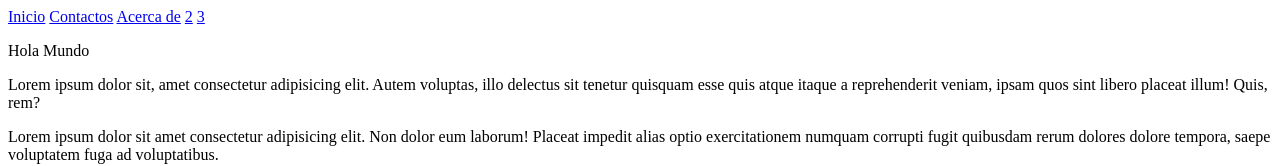
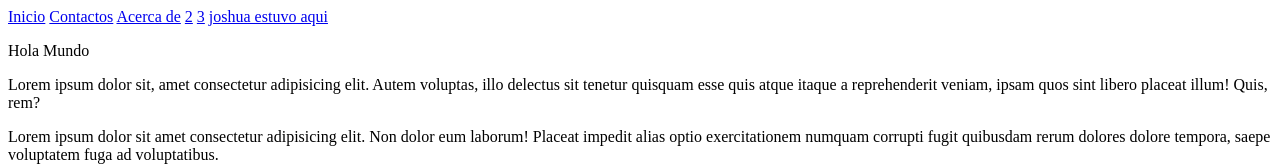
Before and after one commit to raulchvzt/prueba, a plain HTML site: page index.html in a window 1280 px wide. Shown: the top 166 px of the page. Drawn offline with Linux system fonts and the light colour scheme.

Commit message:
joshua hola

```diff
--- a/index.html
+++ b/index.html
@@ -11,6 +11,7 @@
 <a href="#">Acerca de</a>
 <a href="#">2</a>
 <a href="#">3</a>
+<a href="#">joshua estuvo aqui</a>
 <p>Hola Mundo</p>
 <p>Lorem ipsum dolor sit, amet consectetur adipisicing elit. Autem voluptas, illo delectus sit tenetur quisquam esse quis atque itaque a reprehenderit veniam, ipsam quos sint libero placeat illum! Quis, rem?</p>
 <p>Lorem ipsum dolor sit amet consectetur adipisicing elit. Non dolor eum laborum! Placeat impedit alias optio exercitationem numquam corrupti fugit quibusdam rerum dolores dolore tempora, saepe voluptatem fuga ad voluptatibus.</p>
```
